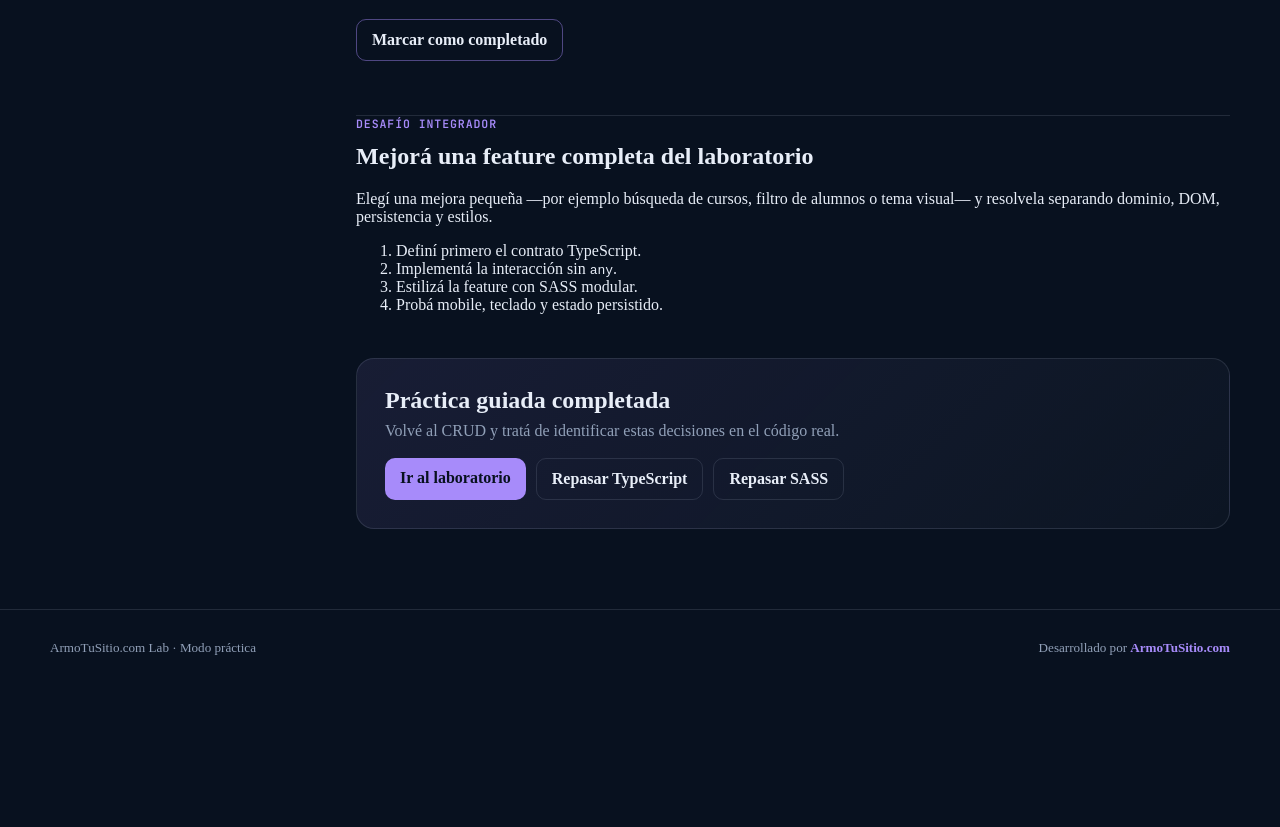
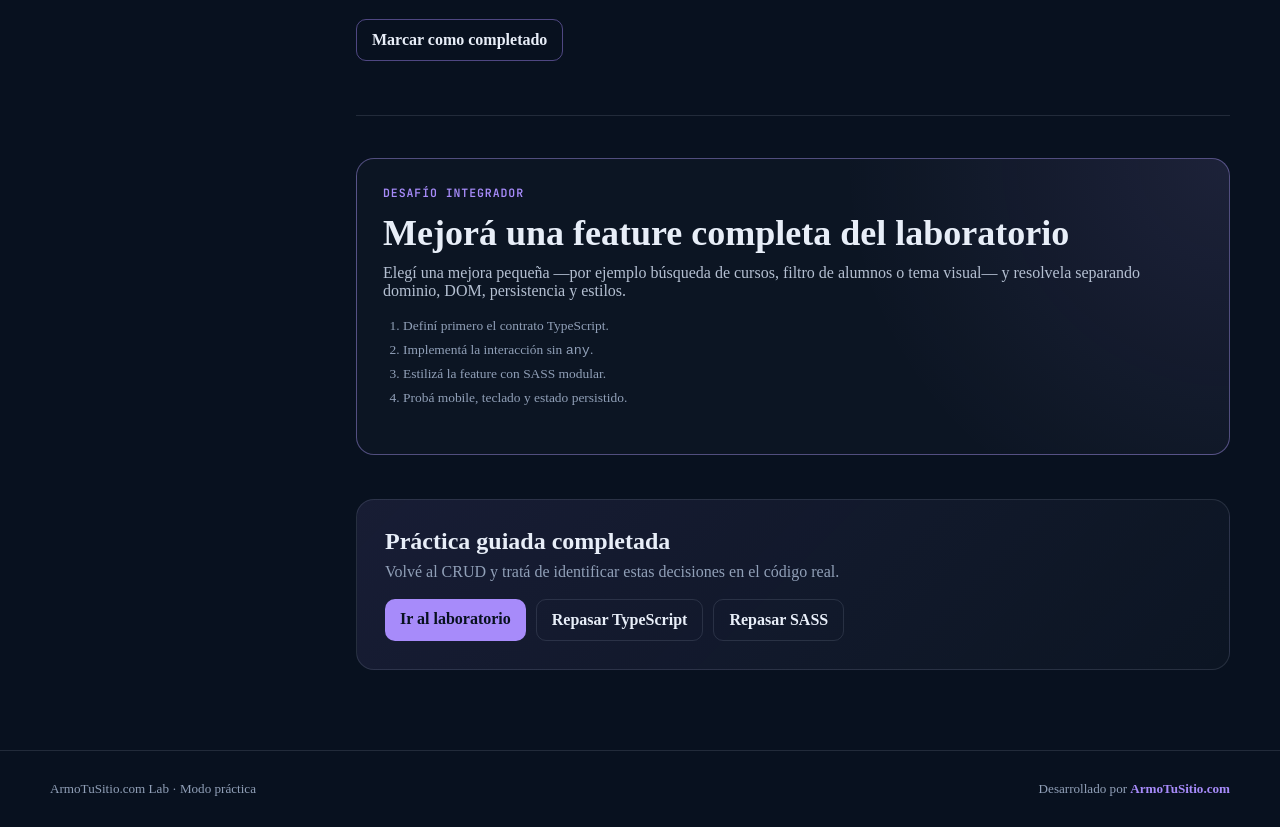
Before and after one commit to Drako01/jugando_con_typescript, a website with bundled scripts: page practice.html in a window 1280 px wide. Shown: the part 4038-4865 px from the top of the page. Before the commit the page ends 4724 px from the top, so only its background shows below. Built offline with nearby package versions, Linux system fonts and the light colour scheme.

Commit message:
style: polish capstone project cards

```diff
--- a/sass/components/_platform.scss
+++ b/sass/components/_platform.scss
@@ -507,3 +507,18 @@ a.search-result:hover,
 @include mobile {
   .course-roadmap { grid-template-columns: 1fr 1fr; }
 }
+
+
+.capstone-card {
+  margin: 42px 0 0;
+  padding: 26px;
+  border: 1px solid color-mix(in srgb, var(--course) 34%, rgba(148,163,184,.18));
+  border-radius: 18px;
+  background:
+    radial-gradient(circle at 100% 0%, color-mix(in srgb, var(--course) 10%, transparent), transparent 42%),
+    rgba(255,255,255,.018);
+
+  h2 { margin: 0 0 10px; font-size: clamp(1.6rem, 3vw, 2.25rem); }
+  > p { max-width: 760px; color: #b5c0d2; }
+  ol { display: grid; gap: 8px; padding-left: 20px; margin: 18px 0 22px; color: $color-muted; font-size: .84rem; }
+}
```
